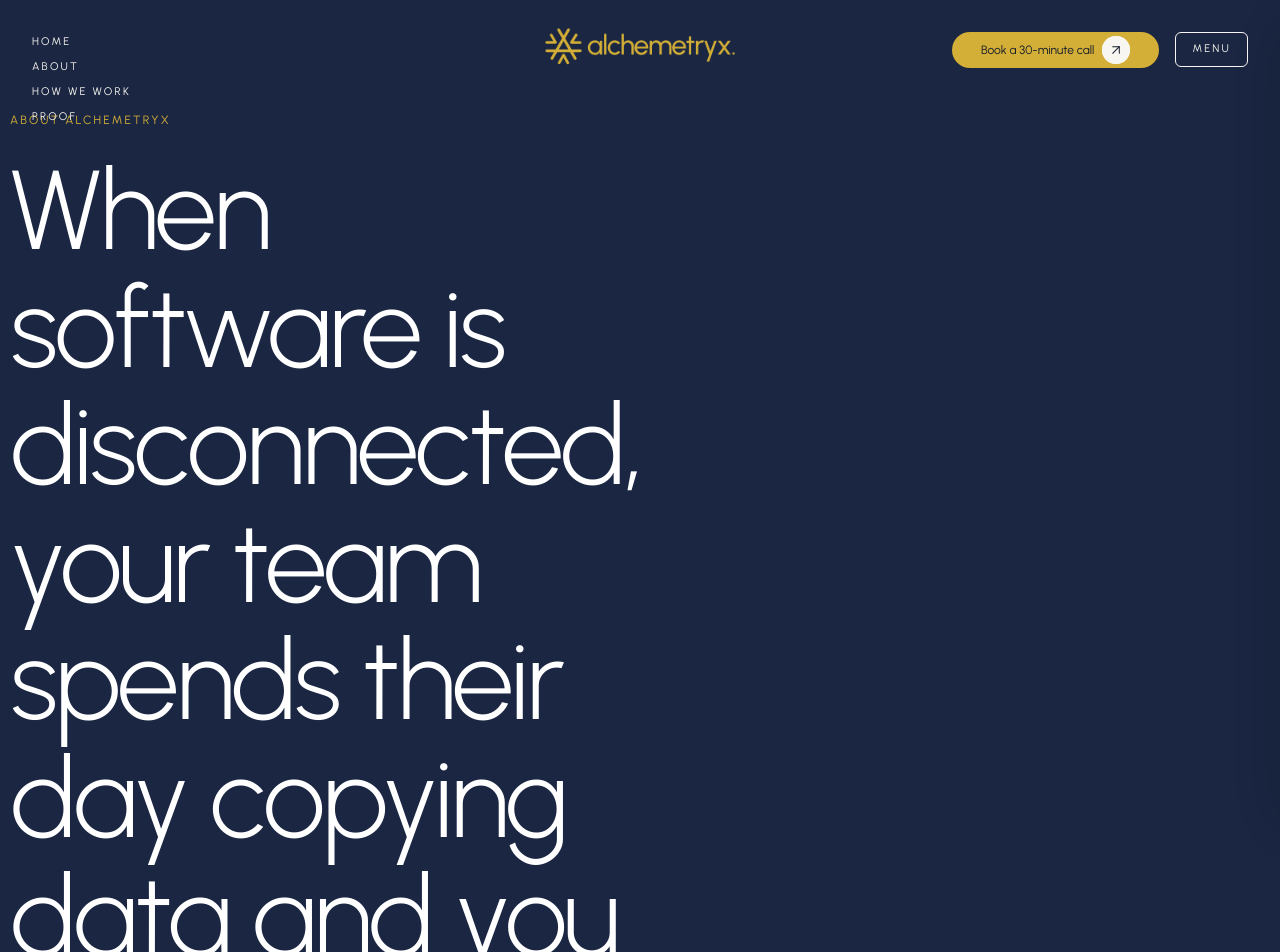
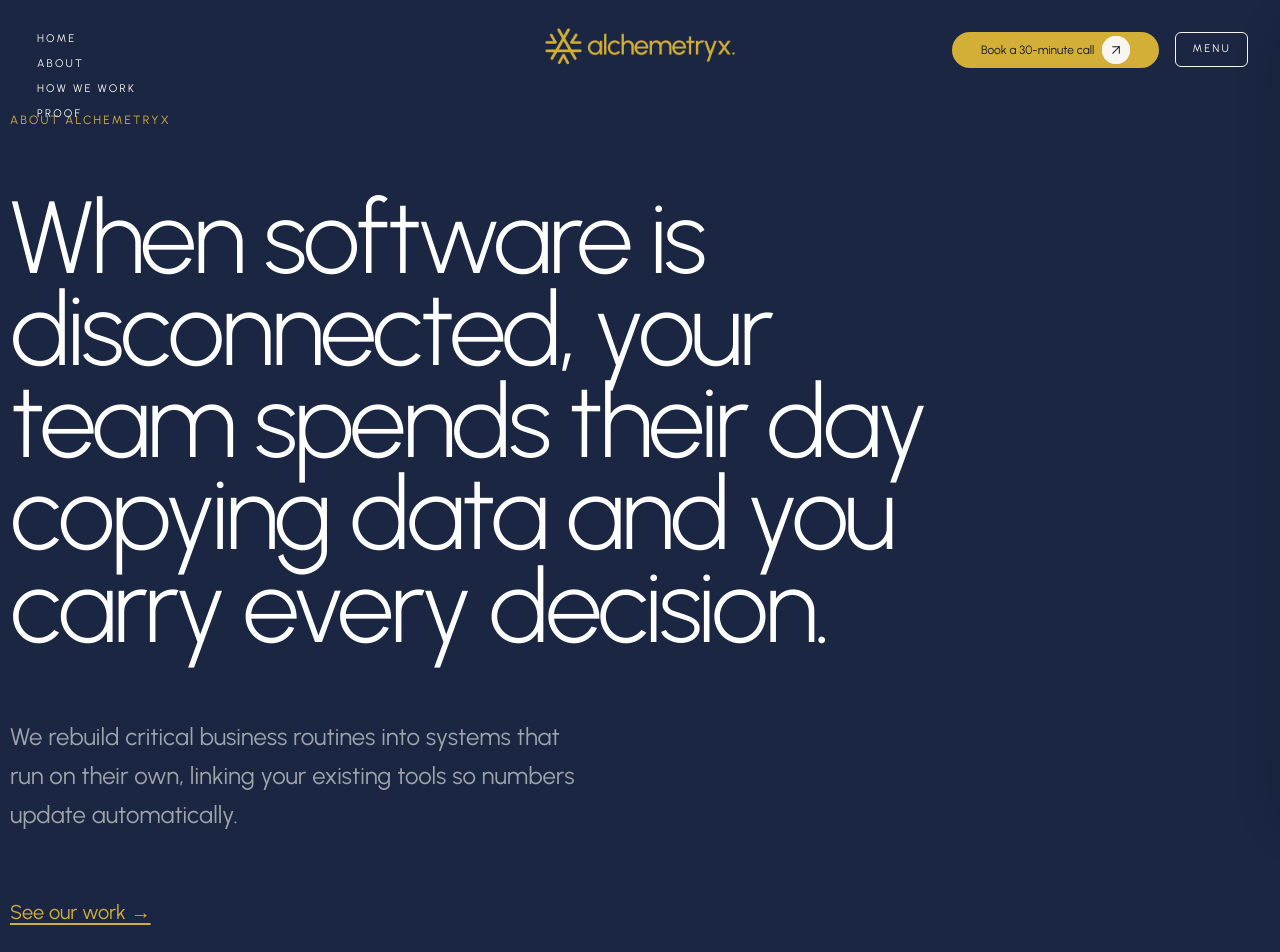
Before and after one commit to ashok-1986/alchemetryx-main, a Next.js app: page /about in a window 1280 px wide. Shown: the top 952 px of the page. Built offline with nearby package versions, Linux system fonts and the light colour scheme.

Commit message:
a11y: P1 fixes - mega menu heading, standardized focus rings, verified tab order

```diff
--- a/app/about/page.tsx
+++ b/app/about/page.tsx
@@ -20,23 +20,23 @@ export default function AboutPage() {
       <SectionFullBleed
         id="about-hero"
         tone="dark"
-        className="pt-40 pb-20 md:pt-56 md:pb-32 border-b border-[var(--color-pearl-line)]/20"
+        className="pt-48 pb-20 md:pt-64 md:pb-32 border-b border-[var(--color-pearl-line)]/20"
       >
         <Reveal>
-          <div className="max-w-[70ch]">
-            <p className="text-xs uppercase tracking-[0.18em] text-[var(--color-gold)] mb-6">
+          <div className="flex flex-col items-start gap-12 md:gap-16">
+            <p className="text-xs uppercase tracking-[0.18em] text-[var(--color-gold)]">
               About Alchemetryx
             </p>
-            <h1 className="text-[length:var(--text-display-xl)] font-light leading-[1.05] tracking-[-0.03em] max-w-[28ch] sm:max-w-[35ch] lg:max-w-[42ch] text-white">
+            <h1 className="font-urbanist font-light text-[clamp(3.5rem,8vw,7rem)] leading-[0.9] tracking-[-0.04em] max-w-[20ch] text-white">
               When software is disconnected, your team spends their day copying data and you carry every decision.
             </h1>
-            <p className="mt-8 text-lg md:text-xl font-normal leading-relaxed text-white/80 max-w-[52ch]">
+            <p className="text-lg md:text-2xl font-normal leading-relaxed text-[var(--color-slate)] max-w-[45ch]">
               We rebuild critical business routines into systems that run on their own, linking your existing tools so numbers update automatically.
             </p>
-            <div className="mt-10">
+            <div>
               <Link
                 href="/proof"
-                className="inline-flex items-center text-lg font-normal text-[var(--color-gold)] hover:text-white underline underline-offset-4 transition-colors cursor-pointer"
+                className="inline-flex items-center text-lg md:text-xl font-normal text-[var(--color-gold)] hover:text-white underline underline-offset-4 transition-colors cursor-pointer focus-visible:outline-none focus-visible:outline-2 focus-visible:outline-[var(--color-gold)] focus-visible:outline-offset-2 rounded-sm"
               >
                 See our work →
               </Link>
--- a/app/how-we-work/page.tsx
+++ b/app/how-we-work/page.tsx
@@ -191,7 +191,7 @@ export default function HowWeWorkPage() {
 
                 <Link
                   href="/proof"
-                  className="inline-flex items-center text-lg md:text-xl font-normal text-[var(--color-ink)] hover:text-[var(--color-gold-deep)] underline underline-offset-4 transition-colors focus-visible:outline-none focus-visible:ring-2 focus-visible:ring-[var(--color-gold-deep)] focus-visible:ring-offset-4 focus-visible:ring-offset-[var(--color-pearl)] rounded-sm"
+                  className="inline-flex items-center text-lg md:text-xl font-normal text-[var(--color-ink)] hover:text-[var(--color-gold-deep)] underline underline-offset-4 transition-colors focus-visible:outline-none focus-visible:outline-2 focus-visible:outline-[var(--color-gold)] focus-visible:outline-offset-2 rounded-sm"
                 >
                   See the proof →
                 </Link>
--- a/components/chrome/footer.tsx
+++ b/components/chrome/footer.tsx
@@ -114,6 +114,7 @@ export function Footer() {
                     target="_blank"
                     rel="noopener noreferrer"
                     className="inline-flex items-center gap-2 hover:text-[var(--color-gold)] transition-colors group"
+                    aria-label="Follow us on LinkedIn"
                   >
                     <svg className="w-3.5 h-3.5 fill-current shrink-0 transition-transform group-hover:scale-110" viewBox="0 0 24 24" aria-hidden="true">
                       <path d="M19 3a2 2 0 0 1 2 2v14a2 2 0 0 1-2 2H5a2 2 0 0 1-2-2V5a2 2 0 0 1 2-2h14m-.5 15.5v-5.3a3.26 3.26 0 0 0-3.26-3.26c-.85 0-1.84.52-2.28 1.3v-1.11h-2.79v8.37h2.79v-4.93c0-.77.62-1.4 1.39-1.4a1.4 1.4 0 0 1 1.4 1.4v4.93h2.75M6.46 10.9v8.37H9.2V10.9H6.46M7.83 6.45a1.62 1.62 0 1 0 0 3.24 1.62 1.62 0 0 0 0-3.24" />
@@ -127,6 +128,7 @@ export function Footer() {
                     target="_blank"
                     rel="noopener noreferrer"
                     className="inline-flex items-center gap-2 hover:text-[var(--color-gold)] transition-colors group"
+                    aria-label="Follow us on Instagram"
                   >
                     <svg className="w-3.5 h-3.5 fill-current shrink-0 transition-transform group-hover:scale-110" viewBox="0 0 24 24" aria-hidden="true">
                       <path d="M12 2.163c3.204 0 3.584.012 4.85.07 3.252.148 4.771 1.691 4.919 4.919.058 1.265.069 1.645.069 4.849 0 3.205-.012 3.584-.069 4.849-.149 3.225-1.664 4.771-4.919 4.919-1.266.058-1.644.07-4.85.07-3.204 0-3.584-.012-4.849-.07-3.26-.149-4.771-1.699-4.919-4.92-.058-1.265-.07-1.644-.07-4.849 0-3.204.013-3.583.07-4.849.149-3.227 1.664-4.771 4.919-4.919 1.266-.057 1.645-.069 4.849-.069zm0-2.163c-3.259 0-3.667.014-4.947.072-4.358.2-6.78 2.618-6.98 6.98-.059 1.281-.073 1.689-.073 4.948 0 3.259.014 3.668.072 4.948.2 4.358 2.618 6.78 6.98 6.98 1.281.058 1.689.072 4.948.072 3.259 0 3.668-.014 4.948-.072 4.354-.2 6.782-2.618 6.979-6.98.059-1.28.073-1.689.073-4.948 0-3.259-.014-3.667-.072-4.947-.196-4.354-2.617-6.78-6.979-6.98-1.281-.059-1.69-.073-4.949-.073zm0 5.838a6.162 6.162 0 1 0 0 12.324 6.162 6.162 0 0 0 0-12.324zM12 16a4 4 0 1 1 0-8 4 4 0 0 1 0 8zm6.406-11.845a1.44 1.44 0 1 0 0 2.881 1.44 1.44 0 0 0 0-2.881z" />
@@ -140,6 +142,7 @@ export function Footer() {
                     target="_blank"
                     rel="noopener noreferrer"
                     className="inline-flex items-center gap-2 hover:text-[var(--color-gold)] transition-colors group"
+                    aria-label="Follow us on Facebook"
                   >
                     <svg className="w-3.5 h-3.5 fill-current shrink-0 transition-transform group-hover:scale-110" viewBox="0 0 24 24" aria-hidden="true">
                       <path d="M24 12.073c0-6.627-5.373-12-12-12s-12 5.373-12 12c0 5.99 4.388 10.954 10.125 11.854v-8.385H7.078v-3.47h3.047V9.43c0-3.007 1.792-4.669 4.533-4.669 1.312 0 2.686.235 2.686.235v2.953H15.83c-1.491 0-1.956.925-1.956 1.874v2.25h3.328l-.532 3.47h-2.796v8.385C19.612 23.027 24 18.062 24 12.073z" />
--- a/components/chrome/toc-nav.tsx
+++ b/components/chrome/toc-nav.tsx
@@ -59,7 +59,7 @@ export function TocNav({ items, className, offset = 100 }: TocNavProps) {
             href={`#${item.id}`}
             className={cn(
               "flex items-center gap-3 group",
-              "focus-visible:outline-none focus-visible:ring-2 focus-visible:ring-[var(--color-gold)] focus-visible:ring-offset-2 focus-visible:ring-offset-[var(--color-sapphire)]"
+              "focus-visible:outline-none focus-visible:outline-2 focus-visible:outline-[var(--color-gold)] focus-visible:outline-offset-2"
             )}
             onClick={(e) => {
               e.preventDefault();
--- a/components/sections/level-router.tsx
+++ b/components/sections/level-router.tsx
@@ -103,7 +103,7 @@ export function LevelRouter() {
                 onKeyDown={(e) => handleKeyDown(e, key)}
                 className={cn(
                   "flex-1 flex flex-col justify-between text-left rounded-lg p-6 cursor-pointer",
-                  "transition-all duration-300 active:scale-[0.97] outline-none focus-visible:ring-2 focus-visible:ring-[var(--color-gold-deep)] focus-visible:ring-offset-2",
+                  "transition-all duration-300 active:scale-[0.97] outline-none focus-visible:outline-2 focus-visible:outline-[var(--color-gold)] focus-visible:outline-offset-2",
                   isActive
                     ? "backdrop-blur-[12px] bg-[var(--color-sapphire-raised)]/50 border border-[var(--color-gold-deep)]/60 text-[var(--color-pearl)] shadow-[0_4px_24px_-4px_rgba(11,17,30,0.25),inset_0_1px_1px_0_rgba(255,255,255,0.04)]"
                     : "backdrop-blur-[8px] bg-[var(--color-sapphire-raised)]/20 border border-[var(--color-sapphire-line)]/40 text-[var(--color-pearl)] hover:border-[var(--color-gold-deep)]/50 hover:bg-[var(--color-sapphire-raised)]/35"
--- a/components/ui/split-navigation.tsx
+++ b/components/ui/split-navigation.tsx
@@ -50,12 +50,12 @@ export function SplitNavigation() {
         <div className="grid grid-cols-2 md:grid-cols-3 max-w-[1920px] mx-auto pointer-events-auto">
 
           {/* LEFT: Vertical Stack of Links (Hidden on mobile) */}
-          <div className="hidden md:flex flex-col gap-1.5 self-start pt-2">
+          <div className="hidden md:flex flex-col gap-1.5 self-start p-[5px] backdrop-blur-md mix-blend-difference rounded-md">
             {leftLinks.map((item) => (
               <Link
                 key={item.label}
                 href={item.href}
-                className="group flex items-center text-[11px] font-normal uppercase tracking-[0.2em] text-[var(--color-pearl)] hover:text-[var(--color-gold)] transition-colors w-fit mix-blend-difference leading-none py-1"
+                className="group flex items-center text-[11px] font-normal uppercase tracking-[0.2em] text-[var(--color-pearl)] hover:text-[var(--color-gold)] transition-colors w-fit leading-none py-1"
               >
                 <span className="inline-block max-w-0 overflow-hidden opacity-0 transition-all duration-300 group-hover:max-w-[20px] group-hover:opacity-100 group-hover:mr-1">·</span>
                 <span>{item.label}</span>
@@ -102,6 +102,7 @@ export function SplitNavigation() {
               style={{ mixBlendMode: menuOpen ? "normal" : "difference", borderColor: menuOpen ? "var(--color-pearl)" : "", color: menuOpen ? "var(--color-pearl)" : "" }}
               aria-expanded={menuOpen}
               aria-controls="mega-menu-panel"
+              aria-label={menuOpen ? "Close menu" : "Open menu"}
             >
               {menuOpen ? "CLOSE" : "MENU"}
             </button>
@@ -123,8 +124,10 @@ export function SplitNavigation() {
         aria-hidden={!menuOpen}
         className={`fixed top-0 right-0 bottom-0 z-50 w-full md:w-[45vw] max-w-[600px] bg-[var(--color-sapphire)] border-l border-[var(--color-pearl-line)]/10 shadow-2xl flex flex-col justify-center px-10 md:px-20 transition-transform duration-700 ease-[cubic-bezier(0.76,0,0.24,1)] ${menuOpen ? "translate-x-0" : "translate-x-full"}`}
       >
-        <div className="flex flex-col gap-4">
-          {NAV_ITEMS.map((item, i) => (
+        <nav aria-label="Main navigation" role="navigation">
+          <h2 className="sr-only">Main navigation</h2>
+          <div className="flex flex-col gap-4">
+            {NAV_ITEMS.map((item, i) => (
             <div key={item.label} className="overflow-hidden">
               <div
                 className={`transition-transform duration-500 ease-[cubic-bezier(0.33,1,0.68,1)] ${menuOpen ? "translate-y-0" : "translate-y-full"}`}
@@ -140,6 +143,8 @@ export function SplitNavigation() {
               </div>
             </div>
           ))}
+          </div>
+        </nav>
 
           {/* Mobile CTA inside menu */}
           <div className="overflow-hidden sm:hidden mt-8">
@@ -172,7 +177,6 @@ export function SplitNavigation() {
             © {new Date().getFullYear()} Alchemetryx
           </div>
         </div>
-      </div>
     </>
   );
 }
--- a/components/ui/tabs.tsx
+++ b/components/ui/tabs.tsx
@@ -41,7 +41,7 @@ const TabsContent = React.forwardRef<
   <TabsPrimitive.Content
     ref={ref}
     className={cn(
-      "mt-4 ring-offset-background focus-visible:outline-none focus-visible:ring-2 focus-visible:ring-ring focus-visible:ring-offset-2",
+      "mt-4 ring-offset-background focus-visible:outline-none focus-visible:outline-2 focus-visible:outline-[var(--color-gold)] focus-visible:outline-offset-2",
       className
     )}
     {...props}
```
Also changed, not shown: app/layout.tsx (+7 -1 lines).
